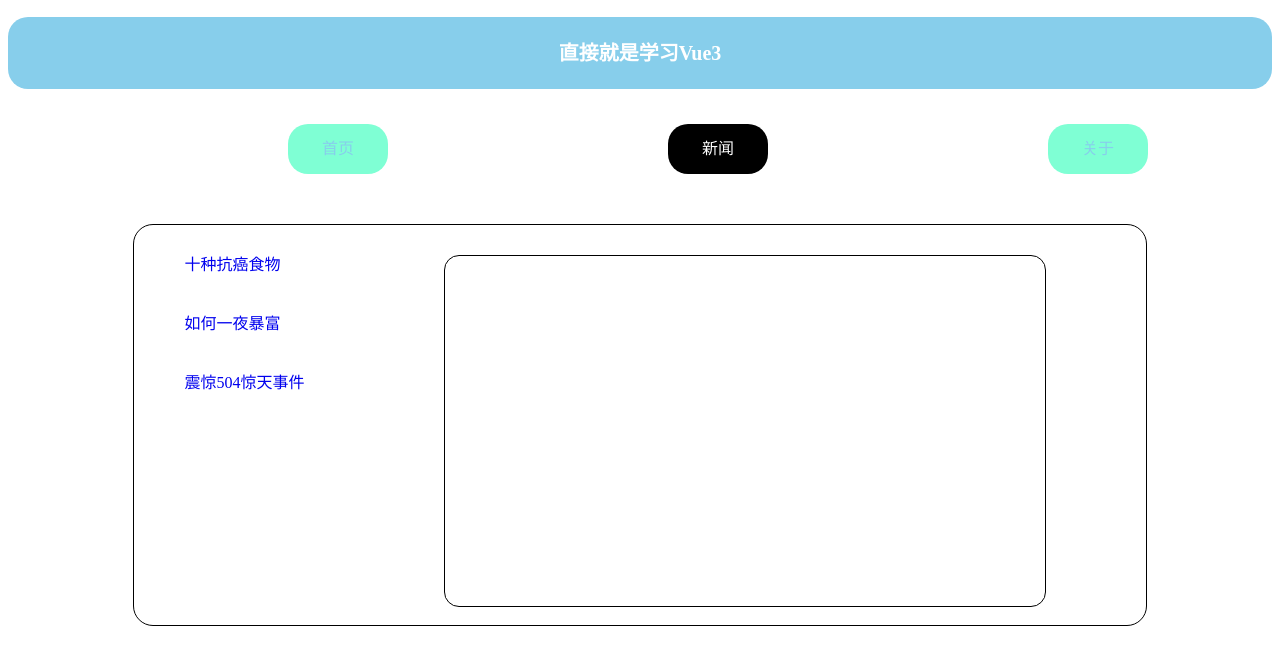
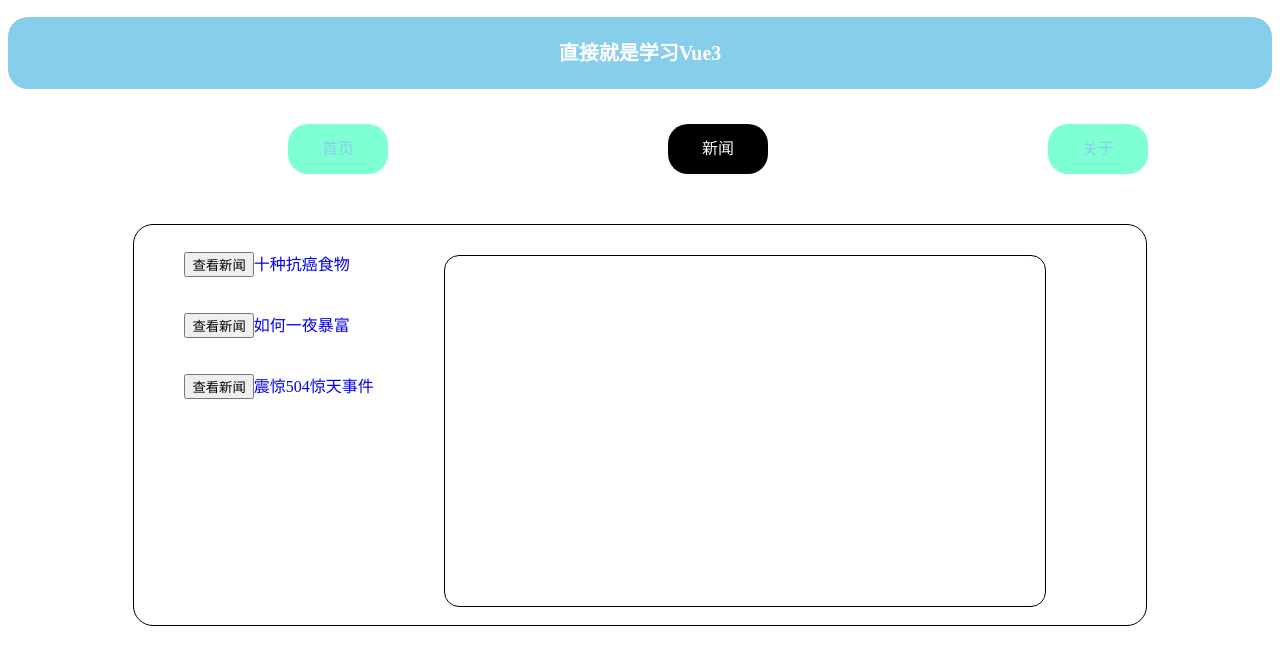
Before and after one commit to gothetop/gothetop, a Vue app: page /news in a window 1280 px wide. Shown: the top 664 px of the page. Built offline with nearby package versions, Linux system fonts and the light colour scheme.

Commit message:
学习了路由剩余的内容 params属性 query属性 路由的props属性：三种写法 布尔类型 函数式 对象式 编程式路由跳转，要用到vue-router中的useRouter 写法跟routelink标签中的to很像 最后是重定向

```diff
--- a/src/router/index.ts
+++ b/src/router/index.ts
@@ -21,7 +21,22 @@ const router = createRouter({
                 {
                     name: "detail",
                     path: 'detail',
-                    component: Detail
+                    component: Detail,
+                    // 第一种写法：将路由收到的所有 params 参数作为props传给路由组件  这个配置只能和param传参打配合
+                    //props: true,
+
+                    // 第二种写法：可以决定自己想要什么
+                    // 当写成函数式的时候，该函数可以接受一个参数，这个参数就是route对象，包含着我们想要的各种信息
+                    props(route){
+                        return route.query
+                    }
+
+                    // 第三种写法：对象写法  写死了，这个第三种写法很少用
+                    // props: {
+                    //     a: 100,
+                    //     b:200,
+                    //     c:300
+                    // }
                 }
             ]
         },
@@ -29,6 +44,12 @@ const router = createRouter({
             name: 'about',
             path: '/about',
             component: About
+        },
+        {
+            path:'/',
+            // 重定向，让指定的路径重新定向到另一个路径
+            // 这里是让进入网站后直接定向到home页面
+            redirect: 'home',
         }
     ]
 })
--- a/src/views/detail.vue
+++ b/src/views/detail.vue
@@ -1,16 +1,12 @@
 <script setup lang="ts">
-import {useRoute} from "vue-router";
-import {toRefs} from "vue";
-
-const route = useRoute();
-let {query} = toRefs(route);
+defineProps(['id', 'title', 'content']);
 </script>
 
 <template>
 <ul class="detail-ul">
-  <li>编号：{{query.id}}</li>
-  <li>标题：{{query.title}}</li>
-  <li>内容：{{query.content}}</li>
+  <li>编号：{{id}}</li>
+  <li>标题：{{title}}</li>
+  <li>内容：{{content}}</li>
 </ul>
 </template>
 
--- a/src/views/news.vue
+++ b/src/views/news.vue
@@ -1,6 +1,7 @@
 <script setup lang="ts" name="News">
 import {reactive} from "vue";
 import {RouterView, RouterLink} from "vue-router";
+import {useRouter} from "vue-router";
 
 const news_list = reactive([
   {
@@ -14,12 +15,35 @@ const news_list = reactive([
   }
 ]);
 
+const router = useRouter();
+
+interface NewsInter {
+  id: string,
+  title: string,
+  content: string
+}
+// 方法
+function showDetail(item: NewsInter){
+  // 这里用的push会在浏览器留下历史痕迹 用replace不会留下
+  // 具体使用哪一种，看业务情况
+  router.push({
+    name: 'detail',
+    query:{
+      id: item.id,
+      title: item.title,
+      content: item.content
+    }
+  });
+}
+
+
 </script>
 
 <template>
   <!-- 导航区 -->
   <ul class="news-list">
     <li v-for="item in news_list" :key="item.id">
+      <button @click="showDetail(item)">查看新闻</button>
       <!-- 第一种写法 很麻烦 -->
       <!--<RouterLink :to="`/news/detail?id=${item.id}&&title=${item.title}&&content=${item.content}`">{{item.title}}</RouterLink>-->
 
@@ -47,7 +71,7 @@ const news_list = reactive([
 <style scoped>
 .news-list{
   list-style-type: none;
-  width: 200px;
+  width: 250px;
   float: left;
 }
 .news-list li{
@@ -71,4 +95,8 @@ const news_list = reactive([
   padding: 20px;
 }
 
+button{
+  cursor: pointer;
+}
+
 </style>
```
